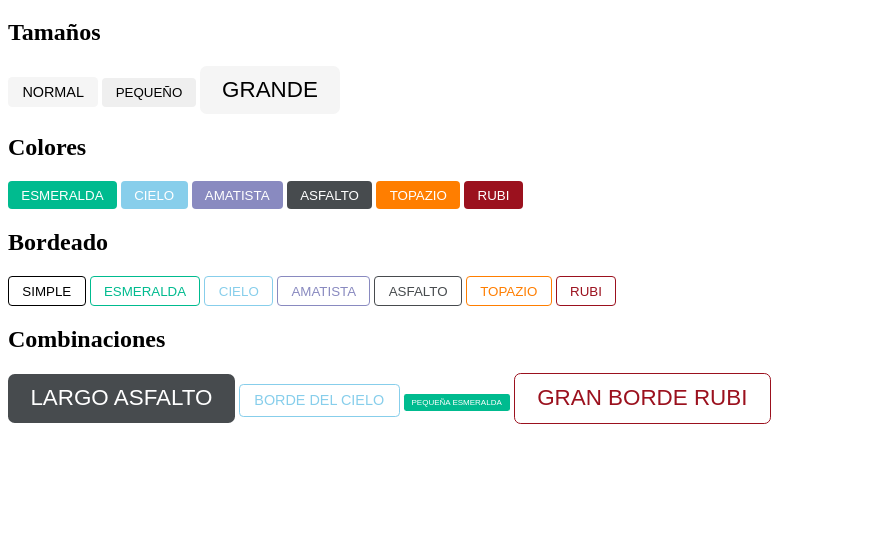
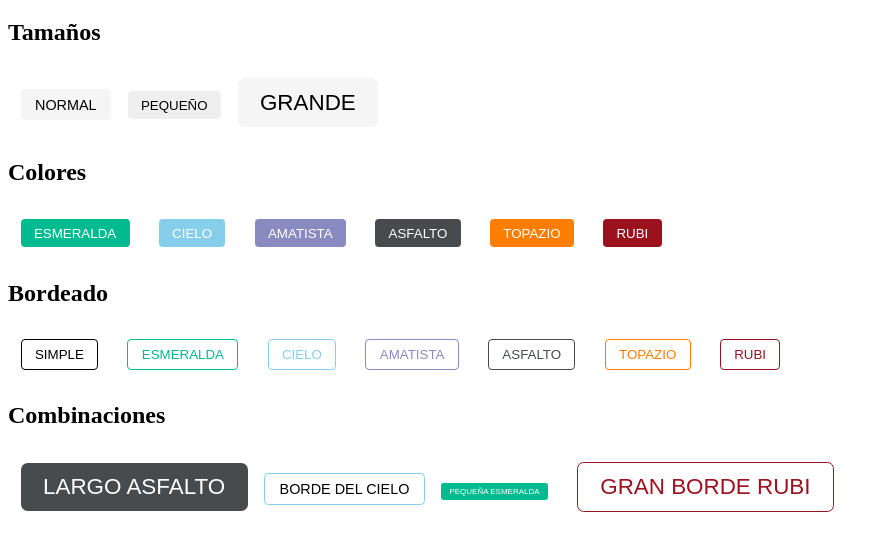
Before and after one commit to menjivar98/Labo-3, a plain HTML site: page Ejercicio3/index.html in a window 1280 px wide. Shown: the part 61-612 px from the top of the page, without its empty margins (0-889 px from the left). Drawn offline with Linux system fonts and the light colour scheme.

Commit message:
Agregandole margenes a los botones

```diff
--- a/Ejercicio3/style.css
+++ b/Ejercicio3/style.css
@@ -7,95 +7,111 @@ div input{
 #normal{
     font-size: 0.9em;
     background-color: whitesmoke;
+    margin: 1%
 }
 
 #pequeño{
     font-size: 0.9em;
     background-color: whitesmoke;
+    margin: 1%
 }
 
 #grande{
     font-size: 1.4em;
     background-color: whitesmoke;
-
+    margin: 1%
 }
 
 #esmeralda{
     color:white;
     background-color: #00bb8f;
+    margin: 1%
 }
 
 #cielo{
     color:white;
     background-color: skyblue;
+    margin: 1%
 }
 
 #amatista{
     color: white;
     background-color: #898ac0;
+    margin: 1%
 }
 
 #asfalto{
     color: white;
     background-color: #474b4e;
+    margin: 1%
 }
 
 #topazio{
     color:white;
     background-color:#ff7e00;
+    margin: 1%
 }
 
 #rubi{
     color:white;
     background-color: #9b111e;
+    margin: 1%
 }
 
 #bs{
     background-color: white;
     border: 0.5px solid black;
     color: black;
+    margin: 1%
 }
 
 #eab{
     background-color: white;
     border: 0.5px solid #00bb8f;
     color: #00bb8f;
+    margin: 1%
 }
 
 #bco{
     background-color: white;
     border: 0.5px solid skyblue;
     color: skyblue;
+    margin: 1%
 }
 
 #baa{
     background-color: white;
     border: 0.5px solid #898ac0;
     color: #898ac0;
+    margin: 1%
 }
 
 #bao{
     background-color: white;
     border: 0.5px solid #474b4e;
     color: #474b4e;
+    margin: 1%
 }
 
 #bto{
     background-color: white;
     border: 0.5px solid #ff7e00;
     color: #ff7e00;
+    margin: 1%
 }
 
 #bri{
     background-color: white;
     border: 0.5px solid #9b111e;
     color: #9b111e;
+    margin: 1%
 }
 
 #largo{
     font-size: 1.4em;
     color: white;
     background-color: #474b4e;
+    margin: 1%
 }
 
 #borde{
@@ -103,12 +119,14 @@ div input{
     background-color: white;
     border: 0.5px solid skyblue;
     color: skyblue
+    margin: 1%
 }
 
 #smallea{
     font-size: 0.5em;
     color: white;
     background-color: #00bb8f;
+    margin: 1%
 }
 
 #rib{
@@ -116,6 +134,7 @@ div input{
     background-color: white;
     border: 0.5px solid #9b111e;
     color: #9b111e;
+    margin: 1%
 }
 
 #normal:hover{
```
